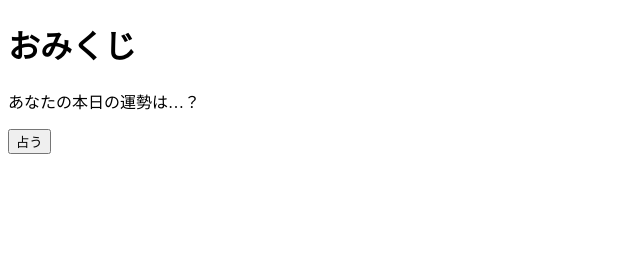
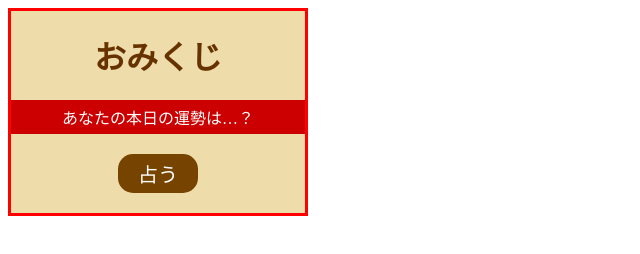
Before and after one commit to hisadonma/uranai, a plain HTML site: page index.html in a window 1280 px wide. Shown: the whole page, without its empty margins (0-640 px from the left). Drawn offline with Linux system fonts and the light colour scheme.

Commit message:
Update index.html

```diff
--- a/index.html
+++ b/index.html
@@ -3,7 +3,7 @@
   <head>
     <meta charset="UTF-8">
     <title>占い</title>
-    <link rel="stylesheet" href='style.css'>
+    <link rel="stylesheet" href='main.css'>
 
   </head>
   <body>
```
